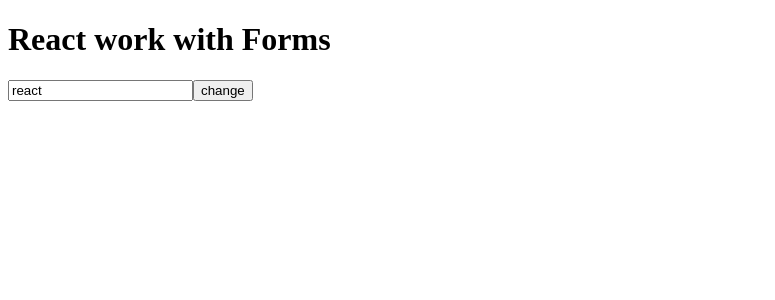
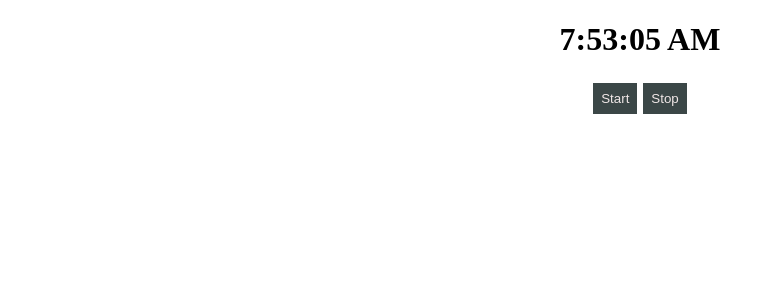
Before and after one commit to BrownEdgar/Reacr-warriors, a React (Create React App) app: page / in a window 1280 px wide. Shown: the top 300 px of the page, without its empty margins (0-775 px from the left). Built offline with nearby package versions, Linux system fonts and the light colour scheme.

Commit message:
homework

```diff
--- a/src/Components/Narek/App.css
+++ b/src/Components/Narek/App.css
@@ -6,9 +6,9 @@ box-sizing: border-box;
 }
 .count button{
   margin:3px;
-  padding:5px;
-  width: 28px;
+  padding:8px;
  background-color: rgb(59, 71, 71);
  color: rgb(240, 231, 231);
  border: none;
+ cursor: pointer;
 }
--- a/src/Components/Narek/App.js
+++ b/src/Components/Narek/App.js
@@ -3,25 +3,24 @@ import './App.css';
 
 export default class App extends Component{
 state={
-  count:0,
+  data:new Date().toLocaleTimeString()
+
 }
+start=()=>{
+setInterval(()=>{
+  this.setState({data:new Date().toLocaleTimeString()})
+},1000)
 
-plus=()=>{
-	this.setState({ count: this.state.count + 1 })
 }
-minus=()=>{
-	this.setState({count:this.state.count - 1})
-}
-clear=()=>{
-	this.setState({count: 0})
+stop=()=>{
+clearInterval()
 }
 render(){
   return (
     <div className='count'>
-     <h1>{this.state.count}</h1>
-     <button onClick={this.plus}>+</button>
-     <button onClick={this.minus}>-</button>
-     <button onClick={this.clear}>c</button>
+<h1>{this.state.data}</h1>
+<button onClick={this.start}>Start</button>
+<button onClick={this.stop}>Stop</button>
     </div>
   )
 }
--- a/src/index.js
+++ b/src/index.js
@@ -1,7 +1,7 @@
 import React from 'react';
 import ReactDOM from 'react-dom';
 import './index.css';
-import App from './Components/Edgar/Form';
+import App from './Components/Narek/App';
 
 
 ReactDOM.render(
```
Also changed, not shown: 2 other files (tests, documents, lock files or other folders).
